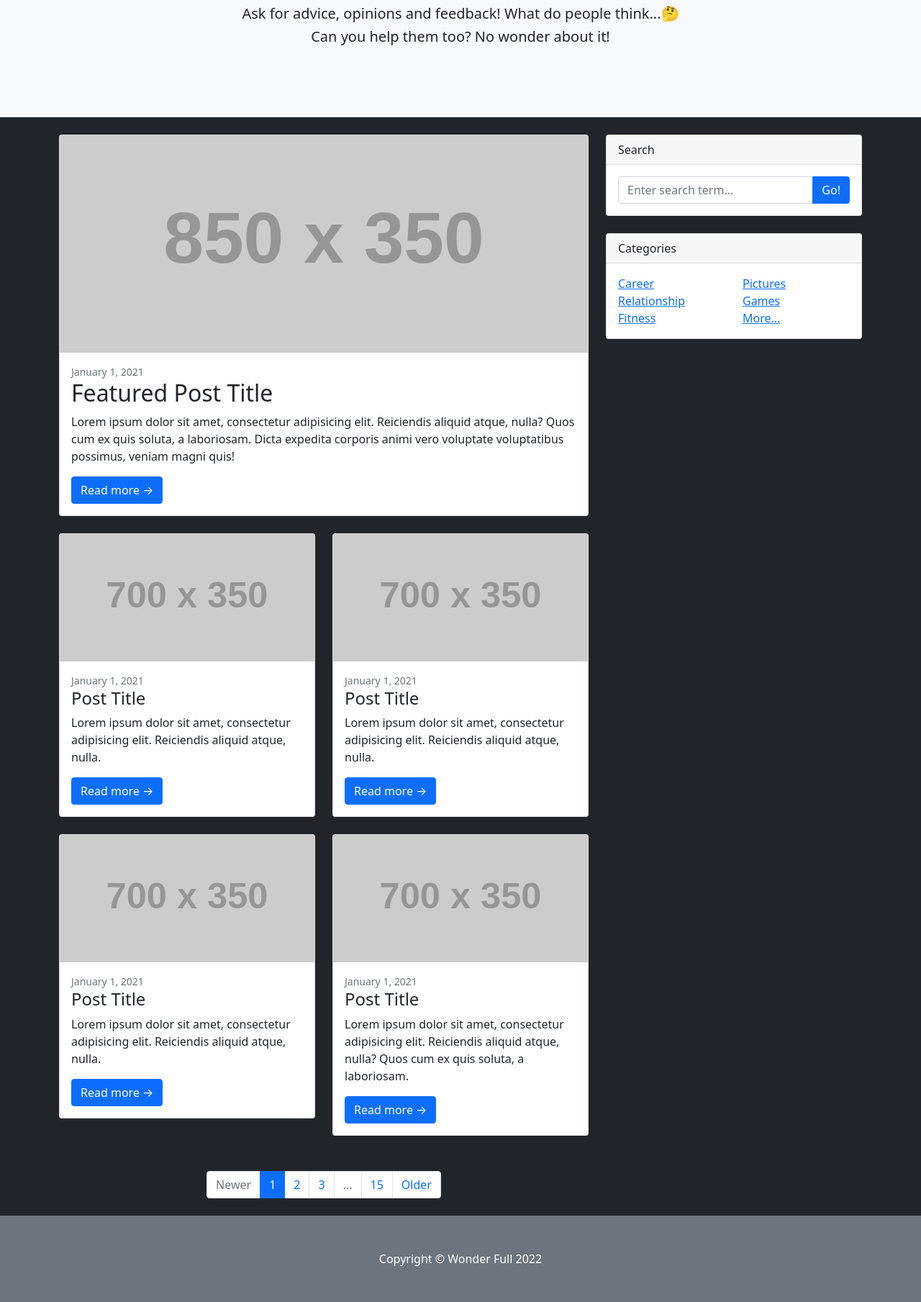
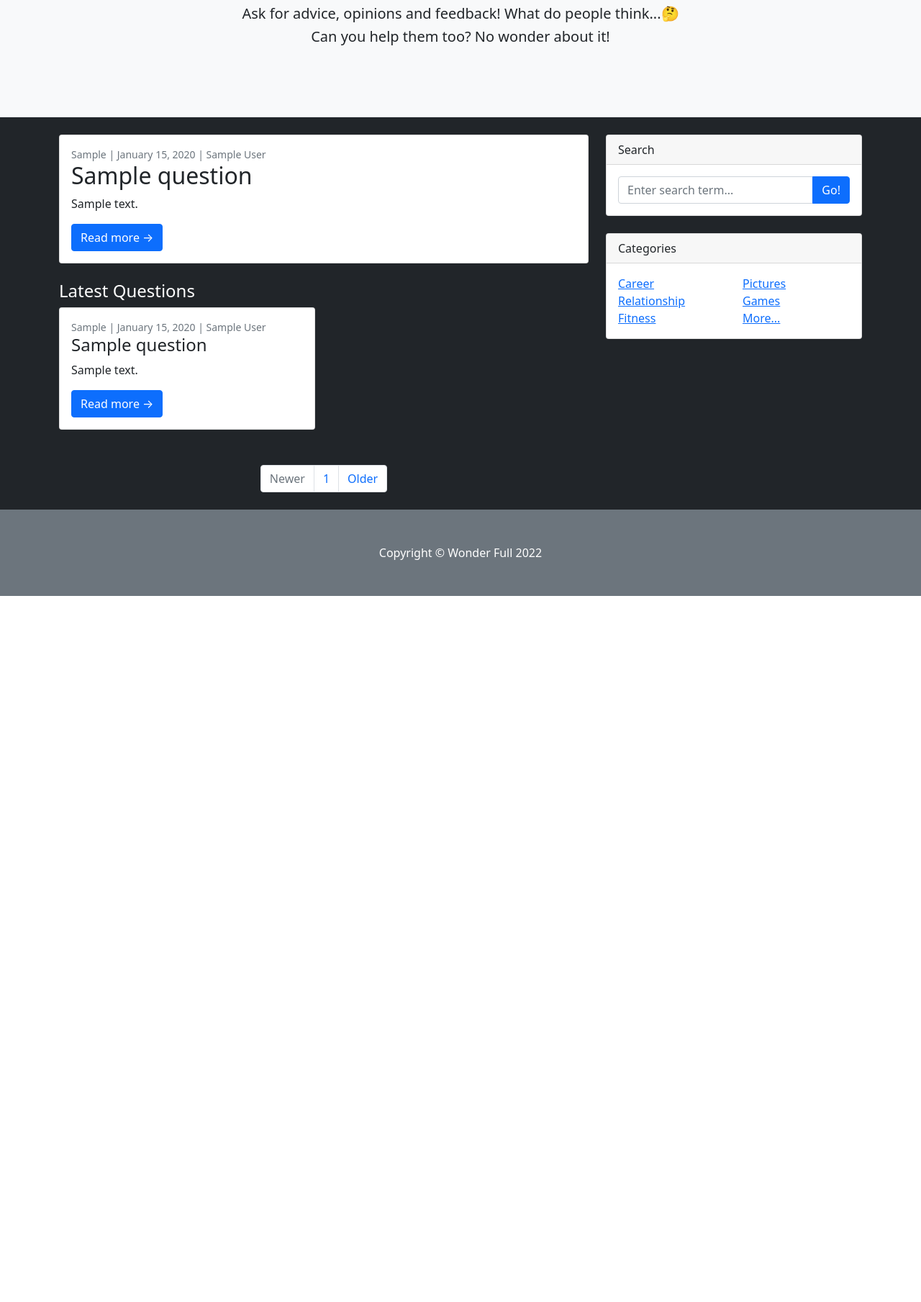
Before and after one commit to cgodevs/what-do-you-think, a Flask app: page / in a window 1280 px wide. Shown: the part 213-2022 px from the top of the page at 72% size. After the commit the page ends 1041 px from the top, so only its background shows below. Run offline with Flask 2, Linux system fonts and the light colour scheme; a user stored in the database is signed in; tables that the repository leaves empty hold one stand-in row (values such as "Sample post"); grey boxes labelled with a size stand in for pictures from a placeholder-image service; some libraries are stand-ins or nearby versions.

Commit message:
Implement Latest Questions and Featured Question. Pagination. About Page.

```diff
--- a/main.py
+++ b/main.py
@@ -1,10 +1,11 @@
 from flask import Flask, render_template, redirect, url_for, flash, abort, request
 from flask_bootstrap import Bootstrap
-from datetime import date
+from datetime import date, timedelta
 from werkzeug.security import generate_password_hash, check_password_hash
 from flask_sqlalchemy import SQLAlchemy
 from flask_login import UserMixin, login_user, LoginManager, login_required, current_user, logout_user
 from forms import *
+from math import ceil
 from flask_ckeditor import CKEditor
 from functools import wraps
 from sqlalchemy import Table, Column, Integer, ForeignKey
@@ -52,7 +53,7 @@ class Question(db.Model):
     author_id = db.Column(db.Integer, db.ForeignKey("users.id"))
     author = relationship("User", back_populates="questions")
     title = db.Column(db.String(140), nullable=False)
-    date = db.Column(db.String(250), nullable=False)
+    date = db.Column(db.Date, nullable=False)
     category = db.Column(db.String(140), nullable=False)
     body = db.Column(db.Text, nullable=False)
     upvotes = db.Column(db.Integer, default=0)
@@ -65,6 +66,7 @@ class Comment(db.Model):
     id = db.Column(db.Integer, primary_key=True)
     author_id = db.Column(db.Integer, db.ForeignKey("users.id"))
     comment_author = relationship("User", back_populates="comments")
+    date = db.Column(db.Date, nullable=False)
     text = db.Column(db.Text, nullable=False)
 
     # ***************Child Relationship*************#
@@ -78,7 +80,7 @@ class DirectMessage(db.Model):
     recipient_id = db.Column(db.Integer, db.ForeignKey("users.id"))
     recipient = relationship("User", back_populates="received_dms")
     author = db.Column(db.String(250), nullable=False)
-    date = db.Column(db.String(250), nullable=False)
+    date = db.Column(db.Date, nullable=False)
     text = db.Column(db.Text, nullable=False)
 
 
@@ -88,8 +90,34 @@ db.create_all()
 @app.route('/')
 def home():
     if current_user.is_authenticated:
-        return render_template("full_homepage.html")
+        return mainpage(1)
     return render_template("blank_start.html")
+
+
+@app.route('/mainpage/<int:pagination>')
+def mainpage(pagination):
+    if current_user.is_authenticated:
+        if db.session.query(Question).first():
+            all_latest_questions = db.session.query(Question)\
+                .filter(date.today() - Question.date <= timedelta(days=10))\
+                .order_by(Question.id.desc())
+            number_of_pages = int(ceil(all_latest_questions.count() / 6))
+            page_questions = all_latest_questions[(pagination - 1) * 6: (pagination - 1) * 6 + 6]
+            most_upvoted_question = db.session.query(Question).order_by(Question.id.desc()).first()     # last record
+            for question in all_latest_questions:
+                if question.upvotes > most_upvoted_question.upvotes:
+                    most_upvoted_question = question    # featured question is the most upvoted in the last 10 days or the last ever record
+            return render_template("full_homepage.html",
+                                   pagination=pagination,
+                                   featured_question=most_upvoted_question,
+                                   questions=page_questions,
+                                   pages=number_of_pages)
+    return render_template("blank_start.html")
+
+
+@app.route('/about')
+def about():
+    return render_template("about.html")
 
 
 @app.route('/register', methods=['GET', 'POST'])
@@ -156,7 +184,7 @@ def new_question():
         category = question_form.category.data
         question = Question(author=current_user,
                             title=title,
-                            date=date.today().strftime("%B %d, %Y"),
+                            date=date.today(),  # .strftime("%B %d, %Y")
                             category=category,
                             body=text)
         db.session.add(question)
@@ -212,7 +240,7 @@ def send_dm(username):
         new_dm = DirectMessage(recipient=user_obj,
                                recipient_id=user_obj.id,
                                author=current_user.name,
-                               date=date.today().strftime("%B %d, %Y"),
+                               date=date.today(),   #.strftime("%B %d, %Y")
                                text=text)
         db.session.add(new_dm)
         db.session.commit()
@@ -237,6 +265,7 @@ def show_question(q_id):
             comment_text = comment_form.body.data
             new_comment = Comment(author_id=current_user.id,
                                   comment_author=current_user,
+                                  date=date.today(),    # .strftime("%B %d, %Y")
                                   text=comment_text,
                                   question_id=q_id,
                                   parent_question=db_question)
--- a/templates/base.html
+++ b/templates/base.html
@@ -25,7 +25,7 @@
                         </li>
                         {% endif %}
                         <li class="nav-item"><a class="nav-link" href="{{ url_for('home') }}">Home</a></li>
-                        <li class="nav-item"><a class="nav-link" href="#!">About</a></li>
+                        <li class="nav-item"><a class="nav-link" href="{{ url_for('about') }}">About</a></li>
                         {% if not current_user.is_authenticated %}
                         <li class="nav-item"><a class="nav-link" href="{{ url_for('register') }}">Register</a></li>
                         <li class="nav-item"><a class="nav-link" href="{{ url_for('login') }}">Log in</a></li>
--- a/templates/dms.html
+++ b/templates/dms.html
@@ -9,7 +9,7 @@
         <div class="card col-lg-12" style="margin: 5px auto 5px auto">
           <div class="card-body">
             <h5 class="card-title">From {{ dm.author }}</h5>
-            <h6 class="card-subtitle mb-2 text-muted">{{ dm.date }}</h6>
+            <h6 class="card-subtitle mb-2 text-muted">{{ dm.date.strftime("%B %d, %Y") }}</h6>
             <p class="card-text">{{ dm.text }}</p>
             <a href="{{ url_for('delete_dm', dm_id=dm.id) }}" class="card-link">Delete</a>
             <a href="{{ url_for('send_dm', username=dm.author)}}" class="card-link">Send DM back</a>
--- a/templates/full_homepage.html
+++ b/templates/full_homepage.html
@@ -18,72 +18,39 @@
             <div class="col-lg-8">
                 <!-- Featured blog post-->
                 <div class="card mb-4">
-                    <a href="#!"><img class="card-img-top" src="https://dummyimage.com/850x350/dee2e6/6c757d.jpg" alt="..." /></a>
                     <div class="card-body">
-                        <div class="small text-muted">January 1, 2021</div>
-                        <h2 class="card-title">Featured Post Title</h2>
-                        <p class="card-text">Lorem ipsum dolor sit amet, consectetur adipisicing elit. Reiciendis aliquid atque, nulla? Quos cum ex quis soluta, a laboriosam. Dicta expedita corporis animi vero voluptate voluptatibus possimus, veniam magni quis!</p>
-                        <a class="btn btn-primary" href="#!">Read more →</a>
+                        <div class="small text-muted">{{ featured_question.category }} | {{ featured_question.date.strftime("%B %d, %Y") }} | {{ featured_question.author.name }}</div>
+                        <h2 class="card-title">{{ featured_question.title[:91] }}{% if featured_question.title[90]: %}... {% endif %}</h2>
+                        <p class="card-text">{{ featured_question.body[:150] | safe }}{% if featured_question.body[150]: %}...{% endif %}</p>
+                        <a class="btn btn-primary" href="{{ url_for('show_question', q_id=featured_question.id) }}">Read more →</a>
                     </div>
                 </div>
                 <!-- Nested row for non-featured blog posts-->
+                <h2 class="text-white h4">Latest Questions</h2>
                 <div class="row">
+                    {% for question in questions: %}
                     <div class="col-lg-6">
                         <!-- Blog post-->
                         <div class="card mb-4">
-                            <a href="#!"><img class="card-img-top" src="https://dummyimage.com/700x350/dee2e6/6c757d.jpg" alt="..." /></a>
                             <div class="card-body">
-                                <div class="small text-muted">January 1, 2021</div>
-                                <h2 class="card-title h4">Post Title</h2>
-                                <p class="card-text">Lorem ipsum dolor sit amet, consectetur adipisicing elit. Reiciendis aliquid atque, nulla.</p>
-                                <a class="btn btn-primary" href="#!">Read more →</a>
-                            </div>
-                        </div>
-                        <!-- Blog post-->
-                        <div class="card mb-4">
-                            <a href="#!"><img class="card-img-top" src="https://dummyimage.com/700x350/dee2e6/6c757d.jpg" alt="..." /></a>
-                            <div class="card-body">
-                                <div class="small text-muted">January 1, 2021</div>
-                                <h2 class="card-title h4">Post Title</h2>
-                                <p class="card-text">Lorem ipsum dolor sit amet, consectetur adipisicing elit. Reiciendis aliquid atque, nulla.</p>
-                                <a class="btn btn-primary" href="#!">Read more →</a>
+                                <div class="small text-muted">{{ question.category }} | {{ question.date.strftime("%B %d, %Y") }} | {{ question.author.name }}</div>
+                                <h2 class="card-title h4">{{ question.title[:51] }}{% if question.title[50]: %}... {% endif %}</h2>
+                                <p class="card-text">{{ question.body[:90] | safe }}{% if question.body[90]: %}...{% endif %}</p>
+                                <a class="btn btn-primary" href="{{ url_for('show_question', q_id=question.id) }}">Read more →</a>
                             </div>
                         </div>
                     </div>
-                    <div class="col-lg-6">
-                        <!-- Blog post-->
-                        <div class="card mb-4">
-                            <a href="#!"><img class="card-img-top" src="https://dummyimage.com/700x350/dee2e6/6c757d.jpg" alt="..." /></a>
-                            <div class="card-body">
-                                <div class="small text-muted">January 1, 2021</div>
-                                <h2 class="card-title h4">Post Title</h2>
-                                <p class="card-text">Lorem ipsum dolor sit amet, consectetur adipisicing elit. Reiciendis aliquid atque, nulla.</p>
-                                <a class="btn btn-primary" href="#!">Read more →</a>
-                            </div>
-                        </div>
-                        <!-- Blog post-->
-                        <div class="card mb-4">
-                            <a href="#!"><img class="card-img-top" src="https://dummyimage.com/700x350/dee2e6/6c757d.jpg" alt="..." /></a>
-                            <div class="card-body">
-                                <div class="small text-muted">January 1, 2021</div>
-                                <h2 class="card-title h4">Post Title</h2>
-                                <p class="card-text">Lorem ipsum dolor sit amet, consectetur adipisicing elit. Reiciendis aliquid atque, nulla? Quos cum ex quis soluta, a laboriosam.</p>
-                                <a class="btn btn-primary" href="#!">Read more →</a>
-                            </div>
-                        </div>
-                    </div>
+                    {% endfor %}
                 </div>
                 <!-- Pagination-->
                 <nav aria-label="Pagination">
                     <hr class="my-0" />
                     <ul class="pagination justify-content-center my-4">
                         <li class="page-item disabled"><a class="page-link" href="#" tabindex="-1" aria-disabled="true">Newer</a></li>
-                        <li class="page-item active" aria-current="page"><a class="page-link" href="#!">1</a></li>
-                        <li class="page-item"><a class="page-link" href="#!">2</a></li>
-                        <li class="page-item"><a class="page-link" href="#!">3</a></li>
-                        <li class="page-item disabled"><a class="page-link" href="#!">...</a></li>
-                        <li class="page-item"><a class="page-link" href="#!">15</a></li>
-                        <li class="page-item"><a class="page-link" href="#!">Older</a></li>
+                        {% for page in range(pages): %}
+                            <li class="page-item"><a class="page-link" href="{{ url_for('mainpage', pagination=page+1) }}">{{ page + 1 }}</a></li>
+                        {% endfor %}
+                        <li class="page-item"><a class="page-link" href="{{ url_for('mainpage', pagination=1) }}">Older</a></li>
                     </ul>
                 </nav>
             </div>
--- a/templates/question-page.html
+++ b/templates/question-page.html
@@ -29,7 +29,7 @@
                     {% endif %}
                     [<a href="{{ url_for('user_page', username=comment.comment_author.name) }}">
                     {{ comment.comment_author.name }}
-                    </a>]: {{ comment.text }}</p>
+                    </a>] ({{ comment.date }}): {{ comment.text }}</p>
               </div>
             </div>
         {% endfor %}
--- a/templates/sent-questions.html
+++ b/templates/sent-questions.html
@@ -8,7 +8,7 @@
         <!-- Question -->
         <div class="card col-lg-12" style="margin: 5px auto 5px auto">
             <div class="card-body">
-                <div class="small text-muted">{{ question.category }} | {{ question.date }}</div>
+                <div class="small text-muted">{{ question.category }} | {{ question.date.strftime("%B %d, %Y") }}</div>
                 <h2 class="card-title h4">{{ question.title[:51] }}{% if question.title[50]: %}... {% endif %}</h2>
                 <p class="card-text">{{ question.body[:101] | safe }}{% if question.body[100]: %}... {% endif %}</p>
                 <div id="buttons" style="position: relative">
```
Also changed, not shown: templates/about.html (added, +13 -0 lines).
